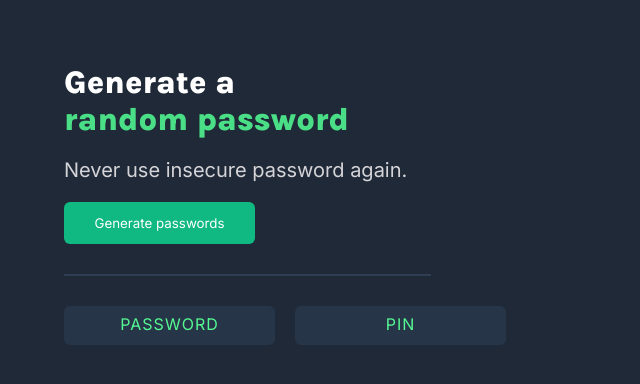
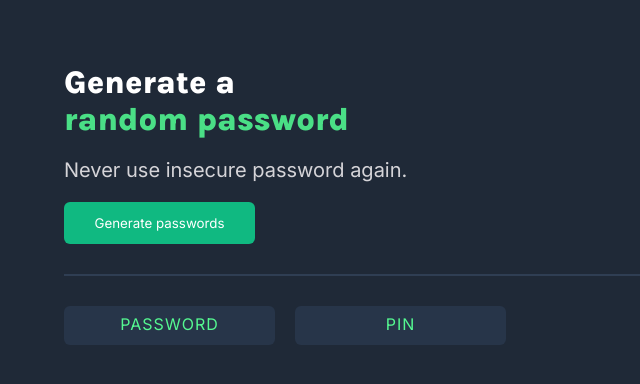
Before and after one commit to MeerUzairWasHere/Random-Password-Generator, a plain HTML site: page index.html in a window 1280 px wide. Shown: the full height of the page, 0-640 px from the left. Drawn offline with Linux system fonts and the light colour scheme.

Commit message:
Update style.css

```diff
--- a/style.css
+++ b/style.css
@@ -46,7 +46,7 @@ button:hover {
 }
 
 .line {
-  width: 365px;
+  width: 100%;
   height: 0px;
   margin-top: 30px;
   border: 1px solid #2f3e53;
```
